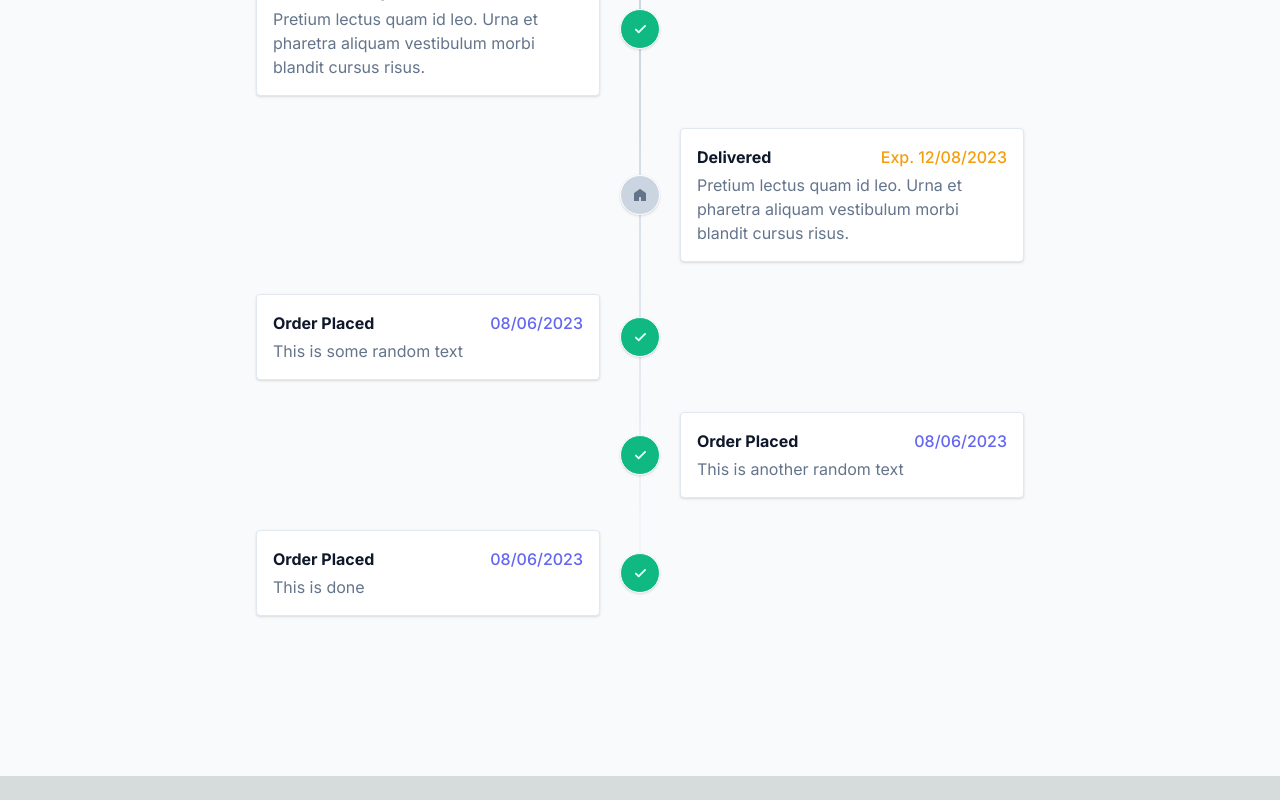
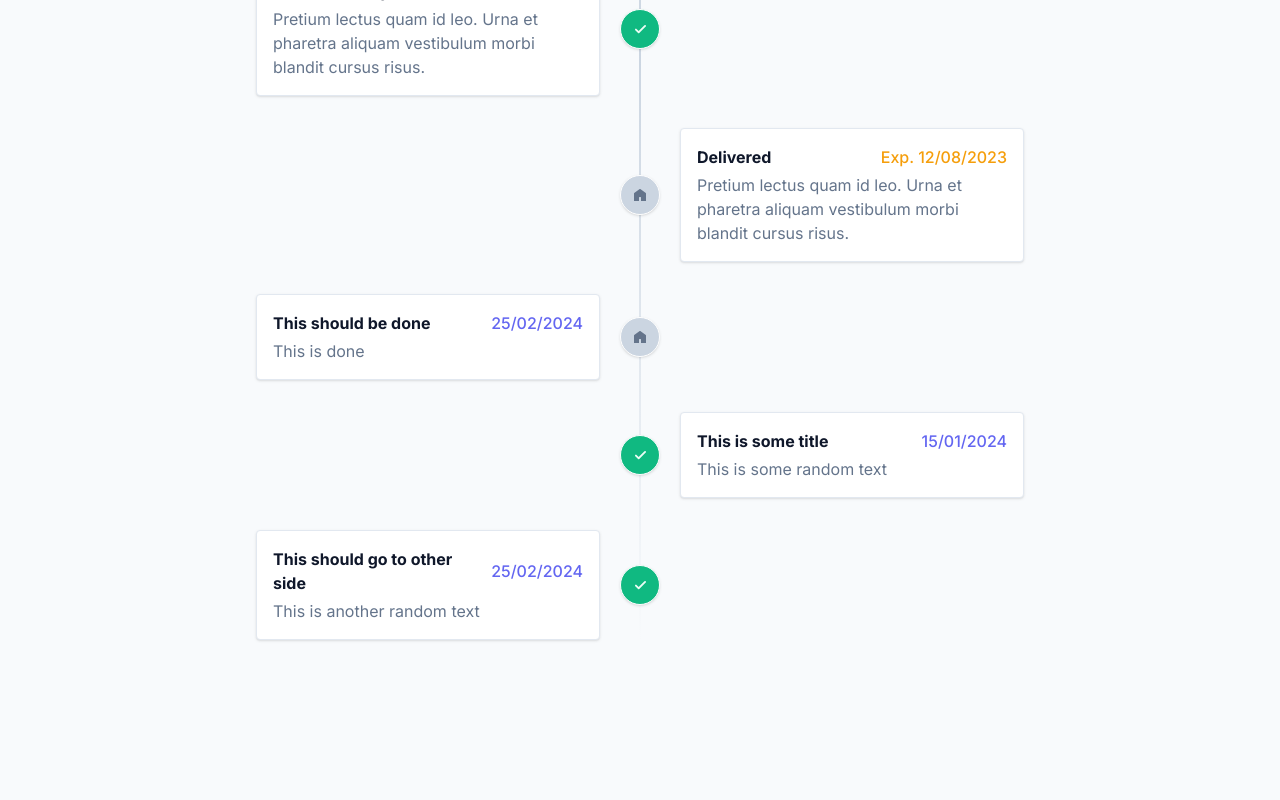
Before and after one commit to AdrianPasik/SchoolParentsCounsel, a Next.js app: page / in a window 1280 px wide. Shown: the part 696-1496 px from the top of the page. Before the commit the page ends 1472 px from the top, so only its background shows below. Built offline with nearby package versions, Linux system fonts and the light colour scheme.

Commit message:
working colors

```diff
--- a/src/app/activity.tsx
+++ b/src/app/activity.tsx
@@ -1,22 +1,32 @@
 "use client";
-import React from "react";
+import React, { useEffect, useState } from "react";
+import Glyph from "./glyph";
 
 export default function Activity(props: {
     Title: string,
     Date: string,
     Content: string,
+    IsDone: boolean
 }) {
+    const upperCssDisabled = "relative flex items-center justify-between md:justify-normal md:odd:flex-row-reverse group"
+    const upperCss = "relative flex items-center justify-between md:justify-normal md:odd:flex-row-reverse group is-active"
+
+    const timecss = "font-caveat font-medium text-indigo-500";
+    const timecssDisabled = "font-caveat font-medium text-indigo-500";
+    const [isDone, setIsDone] = useState(false);
+    useEffect(() => {
+
+    }, []);
+
     return (
-        <div className="relative flex items-center justify-between md:justify-normal md:odd:flex-row-reverse group is-active">
+        <div className={props.IsDone ? upperCssDisabled : upperCss}>
             <div className="flex items-center justify-center w-10 h-10 rounded-full border border-white bg-slate-300 group-[.is-active]:bg-emerald-500 text-slate-500 group-[.is-active]:text-emerald-50 shadow shrink-0 md:order-1 md:group-odd:-translate-x-1/2 md:group-even:translate-x-1/2">
-                <svg className="fill-current" xmlns="http://www.w3.org/2000/svg" width="12" height="10">
-                    <path fillRule="nonzero" d="M10.422 1.257 4.655 7.025 2.553 4.923A.916.916 0 0 0 1.257 6.22l2.75 2.75a.916.916 0 0 0 1.296 0l6.415-6.416a.916.916 0 0 0-1.296-1.296Z" />
-                </svg>
+                <Glyph isDone={props.IsDone} />
             </div>
             <div className="w-[calc(100%-4rem)] md:w-[calc(50%-2.5rem)] bg-white p-4 rounded border border-slate-200 shadow">
                 <div className="flex items-center justify-between space-x-2 mb-1">
-                    <div className="font-bold text-slate-900">Order Placed</div>
-                    <time className="font-caveat font-medium text-indigo-500">08/06/2023</time>
+                    <div className="font-bold text-slate-900">{props.Title}</div>
+                    <time className={props.IsDone ? timecssDisabled : timecss}>{props.Date}</time>
                 </div>
                 <div className="text-slate-500">{props.Content}</div>
             </div>
--- /dev/null
+++ b/src/app/glyph.tsx
@@ -0,0 +1,19 @@
+"use client";
+import React, { useEffect, useState } from "react";
+
+export default function Glyph(props: {
+    isDone: boolean
+}) {
+    return (
+        <svg className="fill-current" xmlns="http://www.w3.org/2000/svg" width="12" height={(props.isDone ? "12" : "10")}>
+            {
+                (props.isDone) ?
+                    (<path
+                        d="M12 10v2H7V8.496a.5.5 0 0 0-.5-.5h-1a.5.5 0 0 0-.5.5V12H0V4.496a.5.5 0 0 1 .206-.4l5.5-4a.5.5 0 0 1 .588 0l5.5 4a.5.5 0 0 1 .206.4V10Z" />)
+                    :
+                    (<path fillRule="nonzero"
+                        d="M10.422 1.257 4.655 7.025 2.553 4.923A.916.916 0 0 0 1.257 6.22l2.75 2.75a.916.916 0 0 0 1.296 0l6.415-6.416a.916.916 0 0 0-1.296-1.296Z" />)
+            }
+        </svg>
+    );
+}
--- a/src/app/layout.tsx
+++ b/src/app/layout.tsx
@@ -5,8 +5,8 @@ import "./globals.css";
 const inter = Inter({ subsets: ["latin"] });
 
 export const metadata: Metadata = {
-  title: "Create Next App",
-  description: "Generated by create next app",
+  title: "Pomoc dla Trójki Klasowej",
+  description: "Wydarzenia za które Trójka klasowa bierze odpowiedzialność",
 };
 
 export default function RootLayout({
--- a/src/app/page.tsx
+++ b/src/app/page.tsx
@@ -85,9 +85,10 @@ export default function Home() {
                                     <div className="text-slate-500">Pretium lectus quam id leo. Urna et pharetra aliquam vestibulum morbi blandit cursus risus.</div>
                                 </div>
                             </div>
-                            <Activity Title="This is some title" Date="15/01/2024" Content="This is some random text" />
-                            <Activity Title="This should go to other side" Date="25/02/2024" Content="This is another random text" />
-                            <Activity Title="This should be done" Date="25/02/2024" Content="This is done" />
+                            <Activity Title="This should be done" Date="25/02/2024" Content="This is done" IsDone={true} />
+                            <Activity Title="This is some title" Date="15/01/2024" Content="This is some random text" IsDone={false}/>
+                            <Activity Title="This should go to other side" Date="25/02/2024" Content="This is another random text" IsDone={false} />
+
                         </div>
 
                     </div>
```
